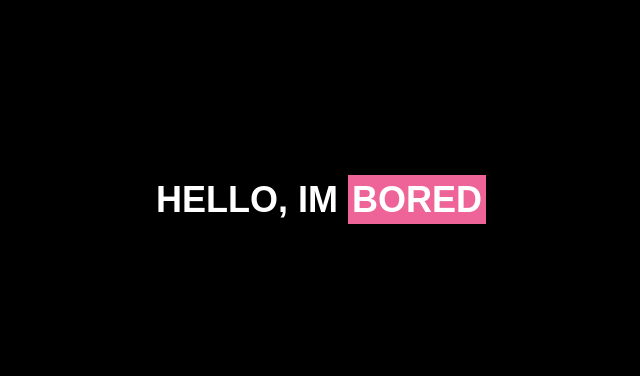
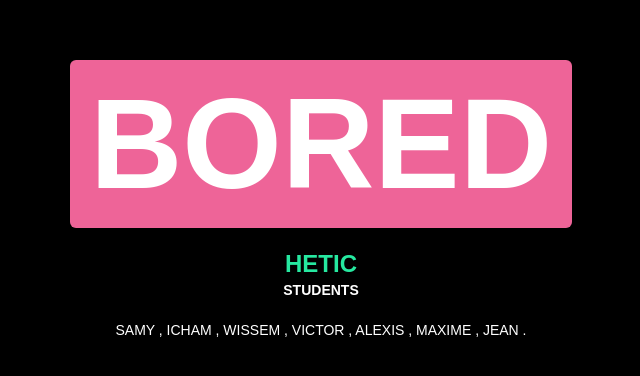
Before and after one commit to boredproject/bored_app, a Vue app: page / in a window 1280 px wide. Shown: the part 200-576 px from the top of the page, without its empty margins (319-959 px from the left). Built offline with nearby package versions, Linux system fonts and the light colour scheme.

Commit message:
feat: Minor fixes on the landing page

```diff
--- a/src/components/HelloWorld.vue
+++ b/src/components/HelloWorld.vue
@@ -1,6 +1,17 @@
 <template>
-  <div class="uppercase font-bold text-4xl">
-      Hello, im
-      <span class="bg-[#EE6498] p-1 hover:bg-white hover:text-[#ee6489] cursor-pointer">Bored</span>
+  <div class="uppercase font-bold align-middle text-center flex flex-col gap-5">
+    <div class="flex justify-center align-middle">
+        <p class="text-9xl bg-[#EE6498] p-5 transition-all duration-100 ease-in-out hover:bg-white hover:text-[#ee6489] cursor-pointer rounded-md max-w-max"
+        >Bored
+        </p>
+    </div>
+
+    <div class="text-sm flex flex-col align-middle justify-center gap-5">
+      <div>
+        <p class="text-center text-2xl text-[#26E8A0]">HETIC</p>
+        <p class="text-center">Students</p>
+      </div>
+      <p class="text-center font-extralight">Samy , Icham , Wissem , Victor , Alexis , Maxime , Jean .</p>
+    </div>
   </div>
 </template>
```
